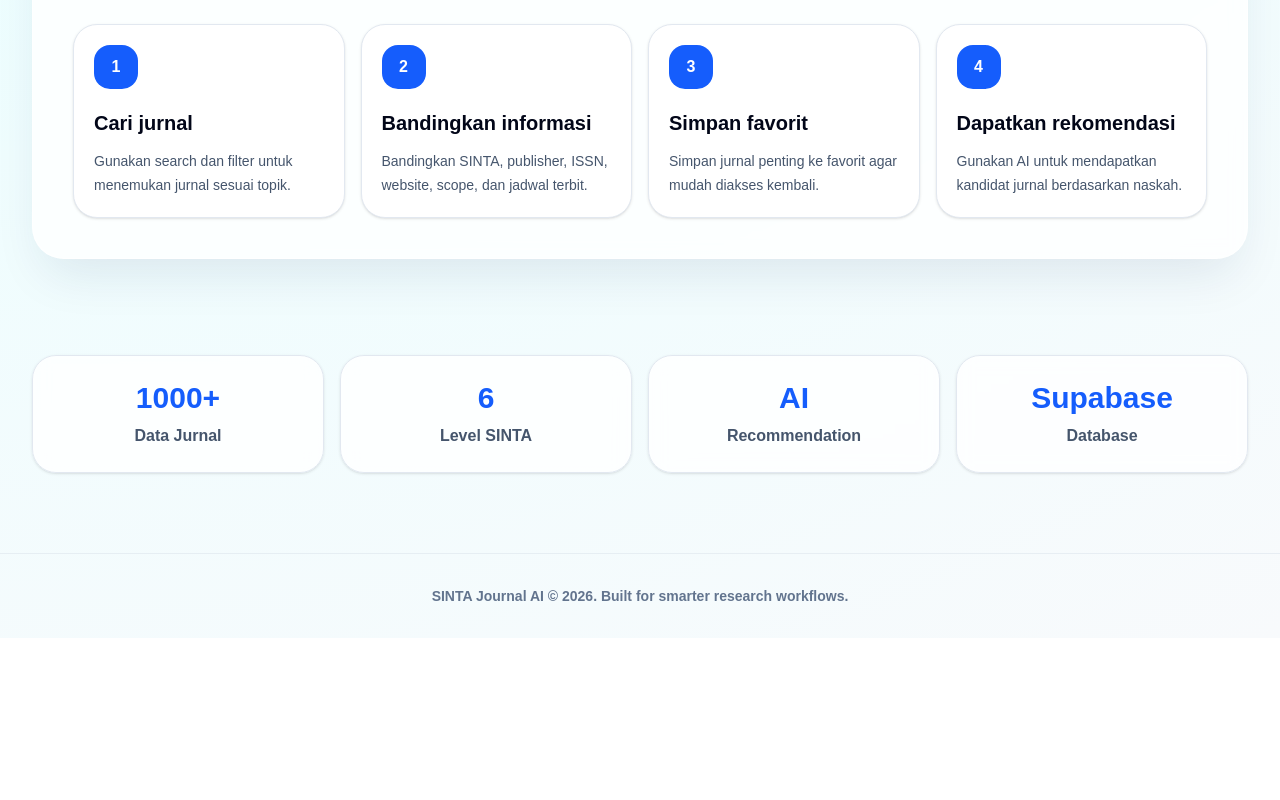
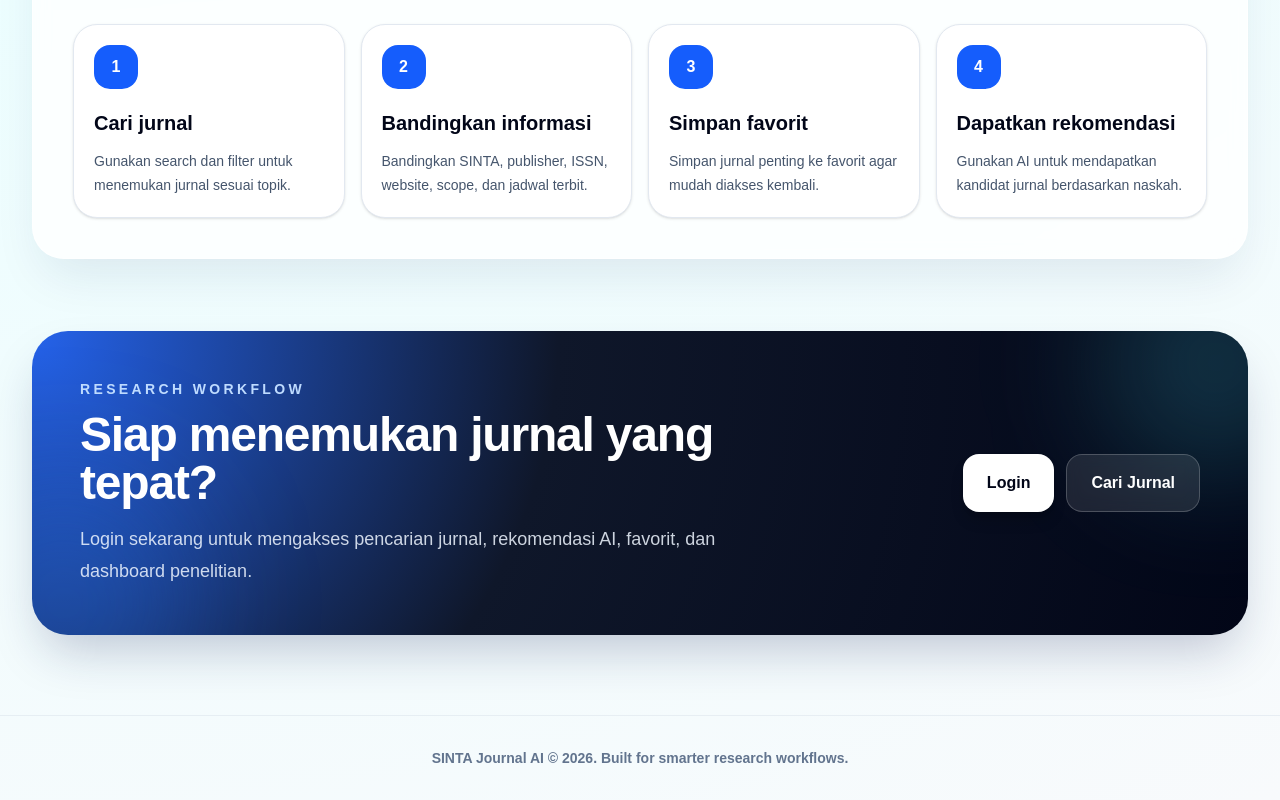
Before and after one commit to zainularifinspt/sinta-journal-ai, a Next.js app: page / in a window 1280 px wide. Shown: the part 1836-2636 px from the top of the page. Before the commit the page ends 2474 px from the top, so only its background shows below. Built offline with nearby package versions, Linux system fonts and the light colour scheme.

Commit message:
Improve landing page CTA section

```diff
--- a/app/page.js
+++ b/app/page.js
@@ -48,13 +48,6 @@ const steps = [
   "Bandingkan informasi",
   "Simpan favorit",
   "Dapatkan rekomendasi",
-];
-
-const stats = [
-  ["1000+", "Data Jurnal"],
-  ["6", "Level SINTA"],
-  ["AI", "Recommendation"],
-  ["Supabase", "Database"],
 ];
 
 export default function Home() {
@@ -193,13 +186,40 @@ export default function Home() {
         </div>
       </section>
 
-      <section className="mx-auto grid max-w-7xl gap-4 px-5 pb-16 pt-10 md:grid-cols-4 md:px-8 md:pb-20">
-        {stats.map(([value, label]) => (
-          <div key={label} className="rounded-[1.5rem] border border-slate-200 bg-white/80 p-6 text-center shadow-sm backdrop-blur dark:border-white/10 dark:bg-white/10">
-            <p className="text-3xl font-black text-blue-600 dark:text-blue-300">{value}</p>
-            <p className="mt-2 font-bold text-slate-600 dark:text-gray-300">{label}</p>
+      <section className="mx-auto max-w-7xl px-5 pb-16 pt-4 md:px-8 md:pb-20">
+        <div className="relative overflow-hidden rounded-[2.25rem] bg-[radial-gradient(circle_at_top_left,#2563eb_0,#0f172a_42%,#020617_100%)] p-8 text-white shadow-2xl shadow-blue-950/25 md:p-12">
+          <div className="absolute right-[-5rem] top-[-5rem] h-56 w-56 rounded-full bg-cyan-300/20 blur-3xl" />
+          <div className="absolute bottom-[-6rem] left-[-6rem] h-64 w-64 rounded-full bg-blue-500/25 blur-3xl" />
+
+          <div className="relative flex flex-col gap-8 md:flex-row md:items-center md:justify-between">
+            <div>
+              <p className="text-sm font-black uppercase tracking-[0.24em] text-blue-200">
+                Research workflow
+              </p>
+              <h2 className="mt-3 max-w-2xl text-3xl font-black tracking-tight md:text-5xl">
+                Siap menemukan jurnal yang tepat?
+              </h2>
+              <p className="mt-4 max-w-2xl text-base leading-8 text-blue-50/85 md:text-lg">
+                Login sekarang untuk mengakses pencarian jurnal, rekomendasi AI, favorit, dan dashboard penelitian.
+              </p>
+            </div>
+
+            <div className="flex flex-col gap-3 sm:flex-row md:shrink-0">
+              <Link
+                href="/login"
+                className="inline-flex min-h-13 items-center justify-center rounded-2xl bg-white px-6 py-4 font-black text-slate-950 shadow-lg shadow-black/20 transition hover:-translate-y-0.5 hover:bg-blue-50"
+              >
+                Login
+              </Link>
+              <Link
+                href="/jurnal"
+                className="inline-flex min-h-13 items-center justify-center rounded-2xl border border-white/20 bg-white/10 px-6 py-4 font-black text-white backdrop-blur transition hover:-translate-y-0.5 hover:bg-white/20"
+              >
+                Cari Jurnal
+              </Link>
+            </div>
           </div>
-        ))}
+        </div>
       </section>
 
       <footer className="border-t border-slate-200/70 px-5 py-8 text-center text-sm font-semibold text-slate-500 dark:border-white/10 dark:text-gray-400">
```
